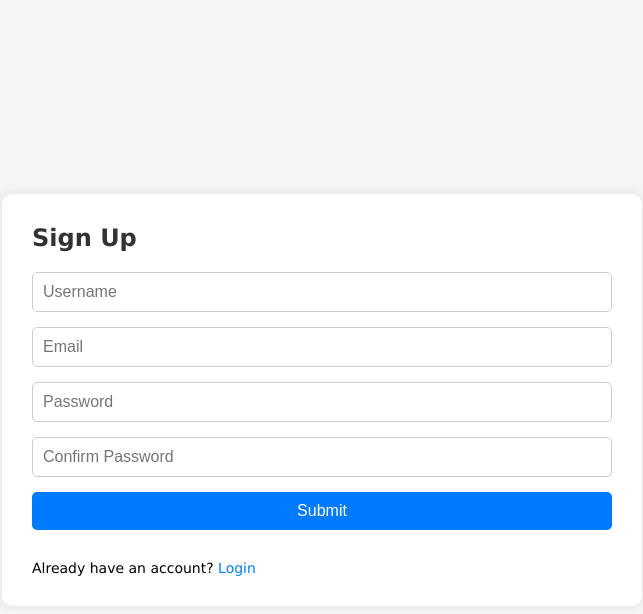
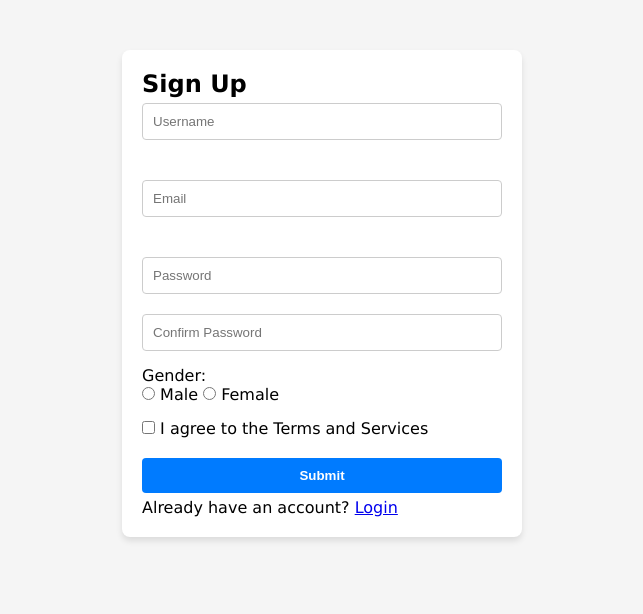
Before and after one commit to serendipityMist/EquiNest-Housing, a plain HTML site: page login_signup.html in a window 1280 px wide. Both pictures are taken after a click on the link "Sign Up". Shown: the whole page, without its empty margins (318-961 px from the left). Drawn offline with Linux system fonts and the light colour scheme.

Commit message:
change made

```diff
--- a/login_signup.html
+++ b/login_signup.html
@@ -4,40 +4,62 @@
 <head>
   <meta charset="UTF-8">
   <meta name="viewport" content="width=device-width, initial-scale=1.0">
-  <title>Login & Signup Page</title>
+  <title>EquiNest-Housing</title>
   <link rel="stylesheet" href="main.css">
-
 </head>
 
 <body>
-  <div class="formContainer">
-
-    <form id="login-form" class="form active">
+  <div class="login-signup-container">
+    <form id="login-form" class="login-signup-form active">
       <h2>Login</h2>
+      <div class="input-container">
         <input type="text" id="login-username" placeholder="Username" required>
-      <div class="password-container">
+      </div>
+      <div class="input-container">
         <input type="password" id="login-password" placeholder="Password" required>
       </div>
+      <div class="btn-container">
         <input type="submit" value="Login">
+      </div>
       <p id="login-error-msg" class="error-msg"></p>
       <p>Don't have an account? <a href="#" id="signup-link">Sign Up</a></p>
     </form>
 
-    <form id="signup-form" class="form">
+    <form id="signup-form" class="login-signup-form">
       <h2>Sign Up</h2>
+      <div class="input-container">
         <input type="text" id="signup-username" placeholder="Username" required>
+      </div>
+      <div class="input-container">
         <input type="email" id="signup-email" placeholder="Email" required>
-      <div class="password-container">
+      </div>
+      <div class="input-container">
         <input type="password" id="signup-password" placeholder="Password" required>
-
+      </div>
+      <div class="input-container">
         <input type="password" id="signup-confirm-password" placeholder="Confirm Password" required>
+      </div>
+      <div class="gender-container">
+        <label>Gender:</label>
+        <div>
+          <input type="radio" id="male" name="gender" value="male">
+          <label for="male">Male</label>
+          <input type="radio" id="female" name="gender" value="female">
+          <label for="female">Female</label>
+        </div>
+      </div>
+      <div class="terms-container">
+        <input type="checkbox" id="terms" name="terms" required>
+        <label for="terms">I agree to the Terms and Services</label>
+      </div>
+      <div class="btn-container">
         <input type="submit" value="Submit">
+      </div>
       <p id="signup-error-msg" class="error-msg"></p>
       <p>Already have an account? <a href="#" id="login-link">Login</a></p>
     </form>
   </div>
-
-  <script src="login_signup.js"></script>
+  <script src="login_signup.js"></script> <!-- Note: Ensure the JavaScript file name matches your actual file. -->
 </body>
 
 </html>
--- a/login_signup.js
+++ b/login_signup.js
@@ -1,30 +1,50 @@
 document.addEventListener("DOMContentLoaded", function () {
+  // Elements
   const loginForm = document.getElementById("login-form");
   const signupForm = document.getElementById("signup-form");
-  const loginLink = document.getElementById("login-link");
-  const signupLink = document.getElementById("signup-link");
+  const loginLink = document.getElementById("signup-link");
+  const signupLink = document.getElementById("login-link");
 
-  loginLink.addEventListener("click", function (event) {
-    event.preventDefault();
-    signupForm.style.opacity = 0;
-    signupForm.style.transform = "translateY(-20px)";
-    setTimeout(function () {
-      signupForm.classList.remove("active");
-      loginForm.classList.add("active");
-      loginForm.style.opacity = 1;
-      loginForm.style.transform = "translateY(0)";
-    }, 500);
+  // Switch between forms
+  loginLink.addEventListener("click", (e) => {
+    e.preventDefault();
+    signupForm.classList.add("active");
+    loginForm.classList.remove("active");
   });
 
-  signupLink.addEventListener("click", function (event) {
+  signupLink.addEventListener("click", (e) => {
+    e.preventDefault();
+    loginForm.classList.add("active");
+    signupForm.classList.remove("active");
+  });
+
+  // Login form validation
+  loginForm.addEventListener("submit", function (event) {
     event.preventDefault();
-    loginForm.style.opacity = 0;
-    loginForm.style.transform = "translateY(-20px)";
-    setTimeout(function () {
-      loginForm.classList.remove("active");
-      signupForm.classList.add("active");
-      signupForm.style.opacity = 1;
-      signupForm.style.transform = "translateY(0)";
-    }, 500);
+
+    alert("Login validation passed!");
+
+    this.reset();
+  });
+
+  signupForm.addEventListener("submit", function (event) {
+    event.preventDefault();
+
+    const username = document.getElementById("signup-username").value;
+    const email = document.getElementById("signup-email").value;
+    const password = document.getElementById("signup-password").value;
+    const confirmPassword = document.getElementById(
+      "signup-confirm-password"
+    ).value;
+
+    // Check for password match
+    if (password !== confirmPassword) {
+      alert("Passwords do not match. Please try again.");
+      return;
+    }
+
+    alert("Signup validation successful!");
+
+    this.reset();
   });
 });
--- a/main.css
+++ b/main.css
@@ -1693,87 +1693,76 @@ span {
 }
 
 /* Log in and sign up page css */
-.formContainer {
-  display: flex;
-  justify-content: center;
-  align-items: center;
-  height: 100vh;
-}
-
-.formContainer .form {
-  width: 50%;
-  /* border: 1px solid black; */
+.login-signup-container {
+  width: 90%;
+  /* width: 400px; */
+  max-width: 400px;
+  background: #fff;
+  padding: 20px;
+  border-radius: 8px;
+  box-shadow: 0 4px 6px rgba(0, 0, 0, 0.1);
+  margin: 50px auto; /* Center the form on the available space */
+}
+.login-signup-container form {
+  width: 100%;
+}
+
+.login-signup-container .login-signup-form {
   display: none;
-  flex-direction: column;
-  padding: 30px;
-  border-radius: 10px;
-  box-shadow: 0 0 10px rgba(0, 0, 0, 0.1);
-  background-color: #fff;
-  animation: slideIn 0.5s ease forwards;
-}
-
-@keyframes slideIn {
+  animation: fadeIn 0.5s ease-in-out forwards;
+}
+
+.login-signup-container .login-signup-form.active {
+  display: block;
+}
+
+@keyframes fadeIn {
   from {
     opacity: 0;
     transform: translateY(-20px);
   }
-
   to {
     opacity: 1;
     transform: translateY(0);
   }
 }
 
-.formContainer .form.active {
-  display: flex;
-}
-
-.formContainer .form h2 {
-  margin-bottom: 20px;
-  color: #333;
-}
-
-.formContainer .form input {
+.login-signup-container .input-container,
+.login-signup-container .gender-container,
+.login-signup-container .terms-container {
   margin-bottom: 15px;
+}
+
+.login-signup-container input[type="text"],
+.login-signup-container input[type="password"],
+.login-signup-container input[type="email"],
+.login-signup-container input[type="submit"] {
   width: 100%;
   padding: 10px;
+  margin-top: 5px;
   border: 1px solid #ccc;
-  border-radius: 5px;
-  font-size: 16px;
-}
-
-.formContainer .form input[type="submit"] {
-  padding: 10px 20px;
-  border: none;
-  border-radius: 5px;
+  color: black;
+  border-radius: 4px;
+}
+
+.login-signup-container input[type="submit"] {
   background-color: #007bff;
   color: white;
-  font-size: 16px;
+  border: none;
   cursor: pointer;
-}
-
-.formContainer .form button:hover {
+  font-weight: bold;
+}
+
+.login-signup-container input[type="submit"]:hover {
   background-color: #0056b3;
 }
 
-.formContainer .error-msg {
-  color: red;
-  margin-top: 10px;
-}
-
-.formContainer .form p {
-  margin-top: 15px;
-  font-size: 14px;
-}
-
-.formContainer .form a {
-  color: #007bff;
-  text-decoration: none;
-}
-
-.formContainer .form a:hover {
-  text-decoration: underline;
-}
+.login-signup-container .error-msg {
+  color: #d9534f;
+  margin: 5px 0;
+}
+
+/* Responsive Design */
 
 @media only screen and (max-width: 1100px) {
   .testimonial1 {
@@ -2089,6 +2078,11 @@ span {
   }
   .footerContents {
     border: none;
+  }
+
+  .login-signup-container {
+    width: 100%;
+    border-radius: 0;
   }
 }
 
```
Also changed, not shown: aboutus.html (+1 -1 lines), category.html (+1 -1 lines), index.html (+1 -1 lines), pricing.html (+1 -1 lines), services.html (+1 -1 lines). Lines whose indentation alone changed are shown as unchanged.
